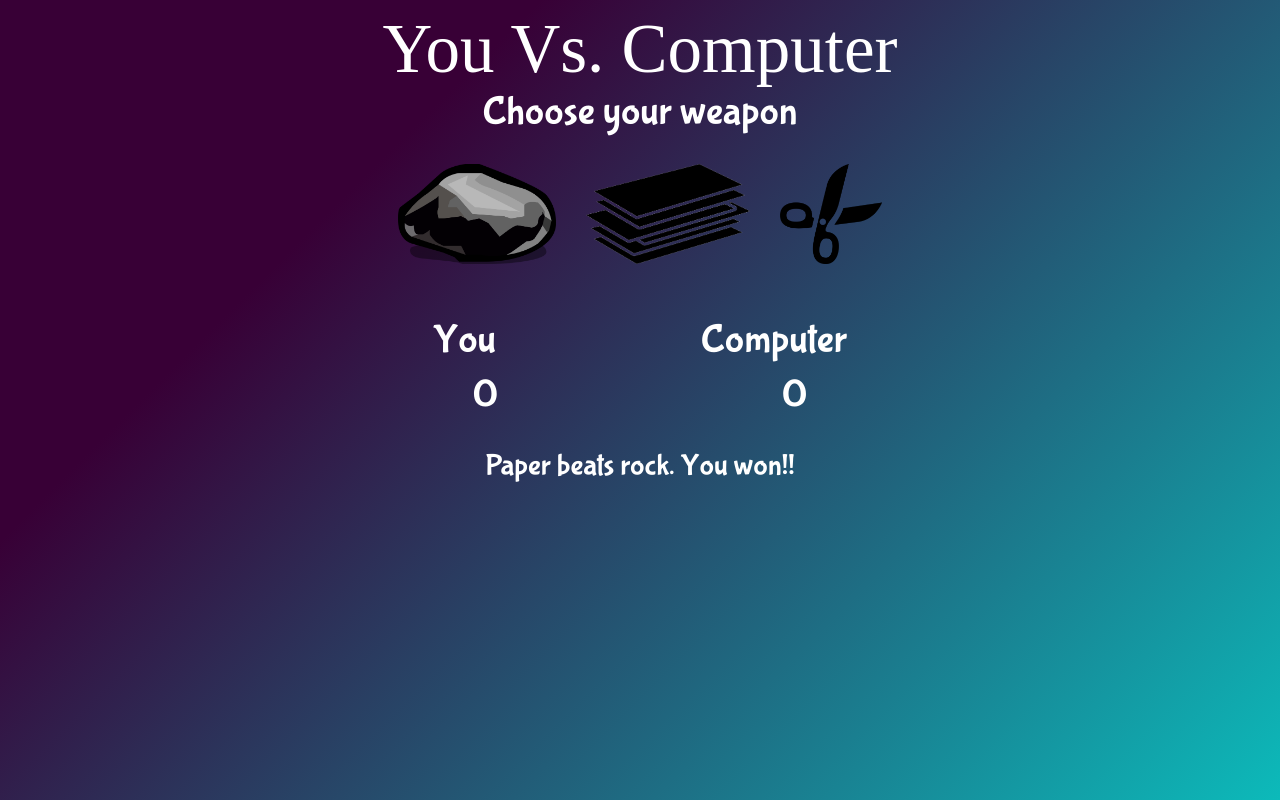
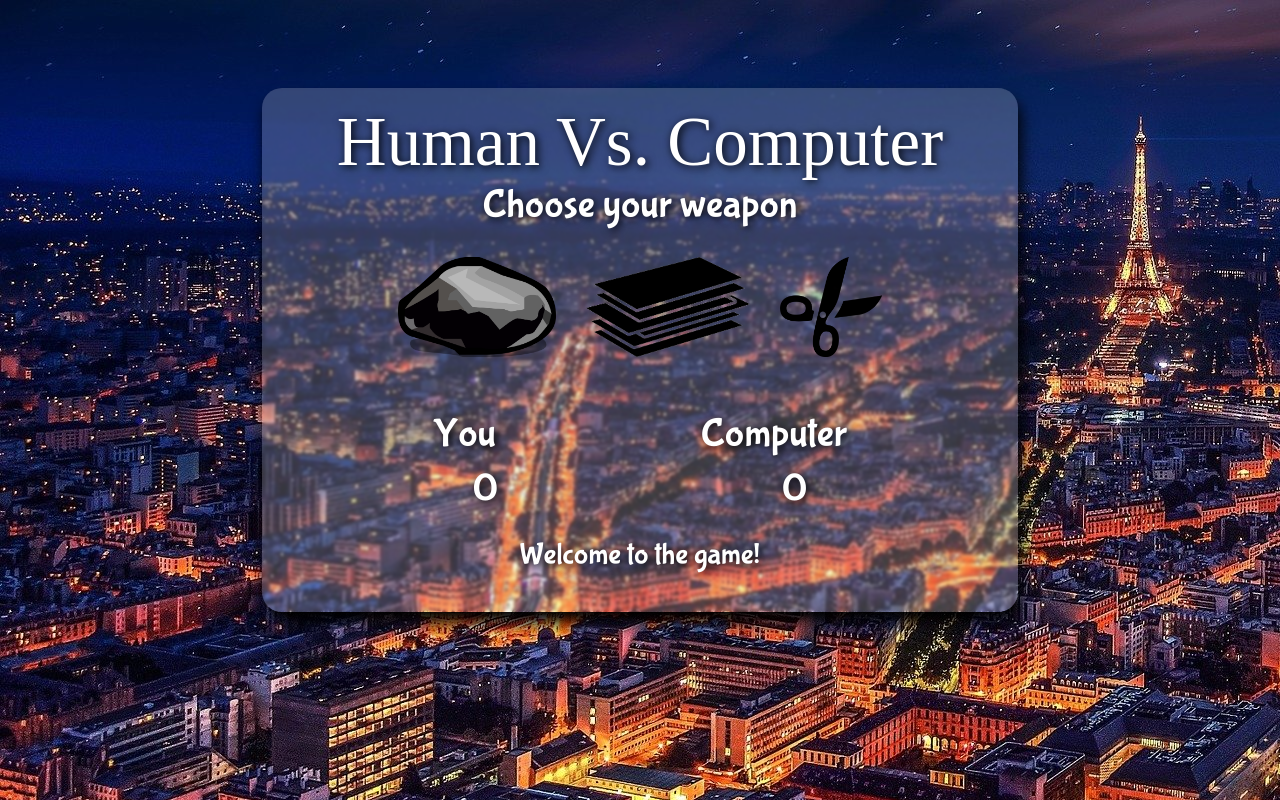
Before and after one commit to abh1sh3kk/rock-paper-scissor, a plain HTML site: page index.html in a window 1280 px wide. Drawn offline with Linux system fonts and the light colour scheme; a web font is replaced by a local one.

Commit message:
Added glass effect

```diff
--- a/RPS.js
+++ b/RPS.js
@@ -1,3 +1,6 @@
+document.querySelector(".scoreMessage").textContent =
+  "Welcome to the game!";
+
   function computerPlay() {
     let rps = Math.ceil(Math.random() * 3);
 
@@ -7,117 +10,102 @@ function computerPlay() {
   }
 
   function playRound(playerSelection, computerSelection) {
-
-	if (playerSelection == "rock" && computerSelection == "paper" ||
-	playerSelection == "scissor" && computerSelection == "rock" ||
-	playerSelection == "paper" && computerSelection == "scissor") {
+    if (
+      (playerSelection == "rock" && computerSelection == "paper") ||
+      (playerSelection == "scissor" && computerSelection == "rock") ||
+      (playerSelection == "paper" && computerSelection == "scissor")
+    ) {
       return 0;
 
       // return "You lost!! " + computerSelection + " beats " + playerSelection + ". ";
       // console.log("You lost!! " + computerSelection + " beats " + playerSelection + ". ");
-	}
-
-	else if (playerSelection == "rock" && computerSelection == "scissor" ||
-	playerSelection == "paper" && computerSelection == "rock" ||
-	playerSelection == "scissor" && computerSelection == "paper")
-	{
+    } else if (
+      (playerSelection == "rock" && computerSelection == "scissor") ||
+      (playerSelection == "paper" && computerSelection == "rock") ||
+      (playerSelection == "scissor" && computerSelection == "paper")
+    ) {
       return 1;
       // return "You won!! " + playerSelection + " beats " + computerSelection + ". ";
       // console.log("You won!! " + playerSelection + " beats " + computerSelection + ". ");
-	}
-
-	else if (playerSelection == "rock" && computerSelection == "rock" ||
-	playerSelection == "paper" && computerSelection == "paper" ||
-	playerSelection == "scissor" && computerSelection == "scissor")
-	{
+    } else if (
+      (playerSelection == "rock" && computerSelection == "rock") ||
+      (playerSelection == "paper" && computerSelection == "paper") ||
+      (playerSelection == "scissor" && computerSelection == "scissor")
+      ) {
 	      return -1;
 	      return "Draw!!! You both chose " + playerSelection + ". ";
 	      // console.log("Draw!!! You both chose " + playerSelection + ". ");
-	}
-	else {
+	} else {
 		return null;
 		// return "Invalid Choice."
 		// console.log("Invalid Choice.");
 	}
-
 }
 
-// function game()
-// {
-// 	let playerSelectionRaw = prompt("Choose one among rock, paper and scissor.");
-// 	let playerSelection = playerSelectionRaw.toLowerCase();
-
-// 	let computerSelection = computerPlay();
-// 	let result = playRound(playerSelection, computerSelection);
-// 	console.log(result);
-
-// 	if (result[4] == 'l') return 0;
-// 	else if (result[4] == 'w') return 1;
-// 	else if (result[0] == 'I') return null;
-// 	else return -1;
-// }
-
-
-// let result;
-// for (let i = 1; i <= 3; i++) {
-	// 	result = game();
-	// 	if (result == 1) userScore++;
-	// 	else if (result == 0) computerScore++;
-	// }
-	// if (userScore > computerScore)
-	// 	console.log("You won!!! Congratulations.");
-	// else if (computerScore > userScore)
-	// 	console.log("You lost!! Better luck next time.");
-	// else
-	// 	console.log("Draw.");
-
-
-let userScore = 0, computerScore = 0;
-let playerSelection = "";
+let userScore = 0,
+computerScore = 0;
 
 let rock = document.querySelector(".rock");
 let paper = document.querySelector(".paper");
 let scissor = document.querySelector(".scissor");
 
 
-
 rock.addEventListener("click", () => {
 	playerSelection = "rock";
 	computerSelection = computerPlay();
-	updateScore(playRound(playerSelection, computerSelection), playerSelection, computerSelection);
-
-} );
+	updateScore(
+		playRound(playerSelection, computerSelection),
+		playerSelection,
+		computerSelection
+		);
+	});
 		paper.addEventListener("click", () => {
 			playerSelection = "paper";
 			computerSelection = computerPlay();
-	updateScore(playRound(playerSelection, computerSelection), playerSelection, computerSelection);
-
-} );
+			updateScore(
+				playRound(playerSelection, computerSelection),
+				playerSelection,
+				computerSelection
+				);
+			});
 			scissor.addEventListener("click", () => {
 				playerSelection = "scissor";
 				computerSelection = computerPlay();
-	updateScore(playRound(playerSelection, computerSelection), playerSelection, computerSelection);
-} );
-
+				updateScore(
+					playRound(playerSelection, computerSelection),
+					playerSelection,
+					computerSelection
+					);
+				});
 
   function updateScore(result, playerSelection, computerSelection) {
 
     // player lost
     if (result == 0) {
       document.querySelector(".computerScore").textContent = ++computerScore;
-		document.querySelector(".scoreMessage").textContent = "You lost!! " + computerSelection + " beats " + playerSelection + ". ";
+      document.querySelector(".scoreMessage").textContent =
+        "You lost!! " + computerSelection + " beats " + playerSelection + ". ";
     }
 
-
     // player won
-	else if (result == 1){
+    else if (result == 1) {
       document.querySelector(".userScore").textContent = ++userScore;
-		document.querySelector(".scoreMessage").textContent = "You Won!! " + playerSelection + " beats " + computerSelection + ". ";
+      document.querySelector(".scoreMessage").textContent =
+        "You Won!! " + playerSelection + " beats " + computerSelection + ". ";
     }
 
     // Draw
-	else{
-		document.querySelector(".scoreMessage").textContent = "It's a tie. Computer chose the same. ";
+    else {
+      document.querySelector(".scoreMessage").textContent =
+        "It's a tie. Computer chose the same. ";
     }
+  }
+//   if(computerScore === 5) {
+// 	alert("You lost!!");
+// }
+// else if (userScore === 5) {
+// 	alert("You won!!");
+// }
+// else {
 
-}
+// }
--- a/index.html
+++ b/index.html
@@ -6,8 +6,9 @@
     <link rel="stylesheet" href="style.css" />
   </head>
   <body>
+
     <div class="card">
-      <div class="title">You Vs. Computer</div>
+      <div class="title">Human Vs. Computer</div>
       <div class="subText">Choose your weapon</div>
 
       <div class="choice">
--- a/style.css
+++ b/style.css
@@ -1,37 +1,28 @@
 @import url('https://fonts.googleapis.com/css2?family=Knewave&display=swap');
 @import url('https://fonts.googleapis.com/css2?family=Bubblegum+Sans&family=Roboto+Condensed:ital@1&display=swap');
-* {
-	margin: 0px;
-	padding: 0px;
-	list-style-type: none;
-	text-decoration: none;
-	/* box-sizing: border-box; */
-}
 body{
 	display: flex;
 	justify-content: center;
-	align-items: center;
 
-	/* background-image: url('images/background.jpg'); */
+	background-image: url('images/background3.jpg');
 
-	background-color: #0cbaba;
-	background-image: linear-gradient(315deg, #0cbaba 0%, #380036 74%);
-	background-repeat: no-repeat;
-	background-attachment: fixed;
-
-
+	font-family: 'Bubblegum Sans', cursive;
 	color: white;
-
-
+	text-shadow: 2px 2px 9px #000000;
+	text-align: center;
 }
 .card {
 	display: flex;
-	/* background-color: #0cbaba; */
-	/* background-image: linear-gradient(315deg, #0cbaba 0%, #380036 74%); */
-	/* background-color: darkgrey; */
 	flex-direction: column;
 	justify-content: center;
-	padding: 10px;
+
+	background-color: rgba(255, 255, 255, 0.2);
+	backdrop-filter: blur(1.5px);
+
+	padding: 15px 69px;
+	border-radius: 20px;
+	margin-top: 10vh;
+	box-shadow: 3px 11px 15px black;
 }
 .title {
 	font-family: 'Knewave';
@@ -41,7 +32,6 @@ body{
 .subText {
 	text-align: center;
 	font-size: 40px;
-	font-family: 'Bubblegum Sans', cursive;
 }
 .choice {
 	display: flex;
@@ -51,6 +41,10 @@ body{
 	gap: 30px;
 
 }
+.rock:hover, .paper:hover, .scissor:hover {
+	transform: scale(1.1);
+
+}
 img {
 	height: 100px;
 	width: auto;
@@ -58,9 +52,6 @@ img {
 .score {
 	display: flex;
 	flex-direction: column;
-	justify-content: center;
-	font-family: 'Bubblegum Sans', cursive;
-	font-size: 20px;
 }
 
 .tHead, .tData {
@@ -75,8 +66,6 @@ img {
 	margin-top: 40px;
 }
 .scoreMessage{
-	text-align: center;
-	font-family: 'Bubblegum Sans', cursive;
 	font-size: 30px;
-	margin-top: 30px;
+	margin: 25px;
 }
```
Also changed, not shown: images/background2.jpg (added), images/background3.jpg (added). Lines whose indentation alone changed are shown as unchanged.
